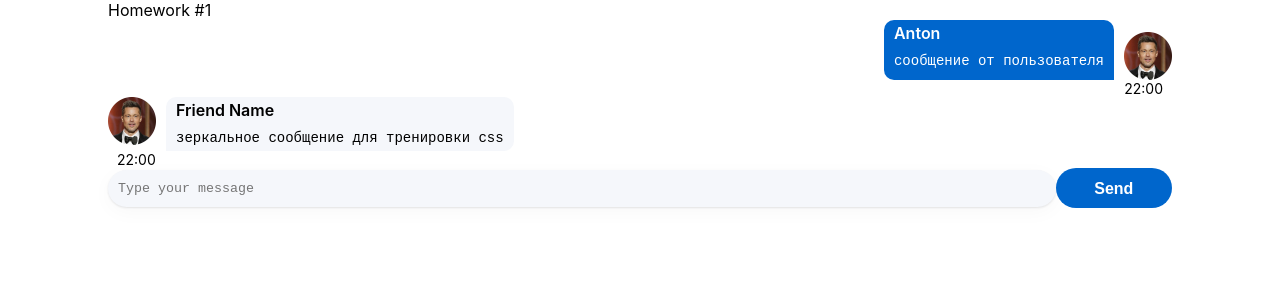
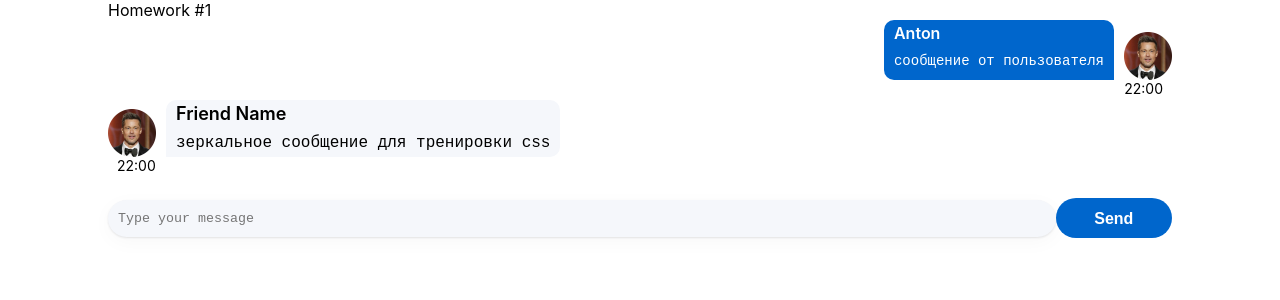
Before and after one commit to antonsadovskiy/tasks-from-ignat, a React (Create React App) app: page / in a window 1280 px wide. Shown: the top 300 px of the page. Built offline with nearby package versions, Linux system fonts and the light colour scheme.

Commit message:
added styles to FriendMessage component

```diff
--- a/src/s2-homeworks/hw01/friend-message/FriendMessage.module.css
+++ b/src/s2-homeworks/hw01/friend-message/FriendMessage.module.css
@@ -1,15 +1,18 @@
 .friendMessage {
-
+    display: flex;
+    flex-direction: column;
 }
 
 .friendImageAndText {
     display: flex;
     gap: 10px;
+    align-items: flex-end;
 }
 
 .friendImageAndText img {
     width: 48px;
     height: 48px;
+    margin-top: 12px;
 }
 
 .friendText {
@@ -23,14 +26,14 @@
 
 .friendName {
     padding: 3px 10px 0 10px;
-    font-size: 16px;
+    font-size: 18px;
     font-weight: 600;
 }
 
 .friendMessageText {
     padding: 10px 10px 5px 10px;
     font-weight: 400;
-    font-size: 14px;
+    font-size: 16px;
 }
 
 .friendTime {
@@ -38,4 +41,5 @@
     flex-direction: row;
     font-size: 14px;
     margin-left: 9px;
+    margin-bottom: 24px;
 }
```
